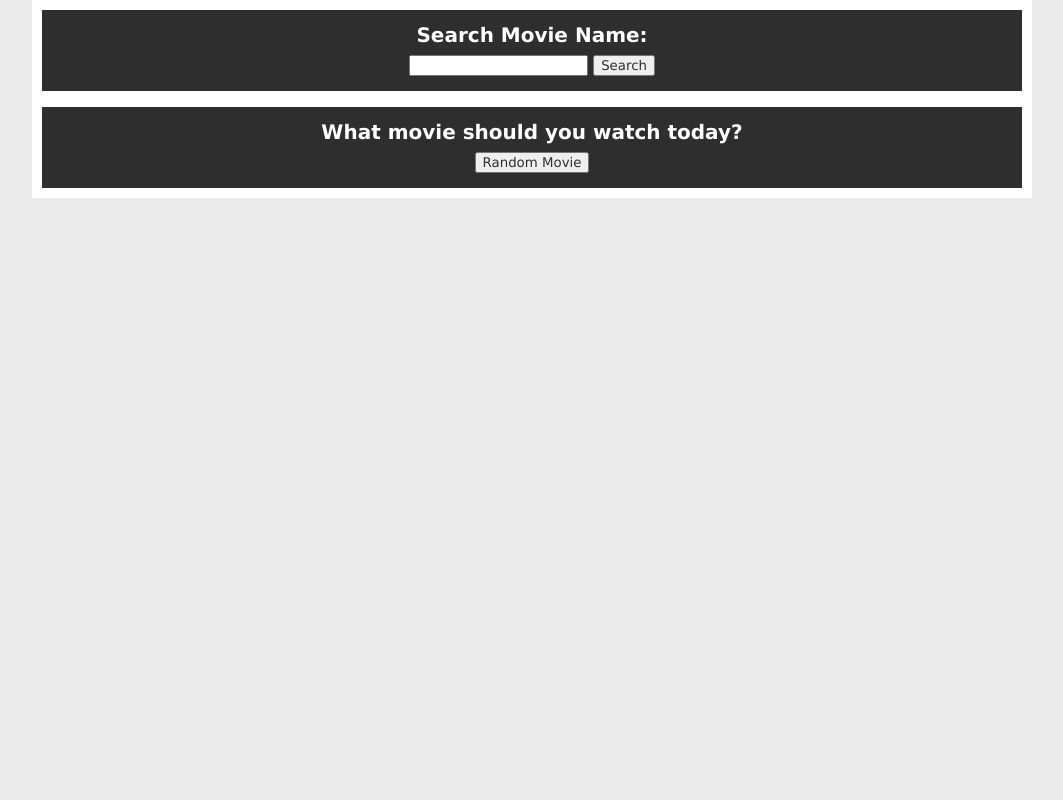
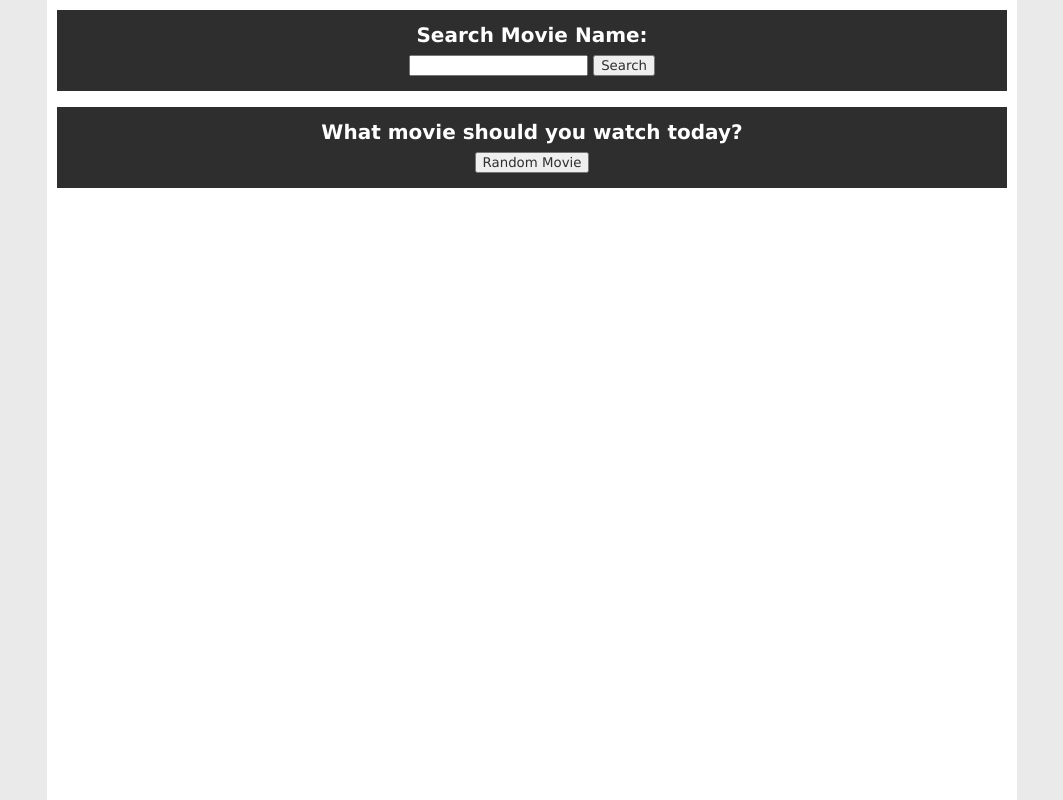
Before and after one commit to twinfred/twinfred.github.io, a plain HTML site: page index.html in a window 1280 px wide. Shown: the whole page, without its empty margins (108-1171 px from the left). Drawn offline with nearby package versions, Linux system fonts and the light colour scheme.

Commit message:
updated css

```diff
--- a/style.css
+++ b/style.css
@@ -1,8 +1,10 @@
 body {
     background-color: #eaeaea;
+    height: 100%;
 }
 #wrapper {
-    width: 1000px;
+    width: 970px;
+    height: 100vh;
     margin: 0px auto;
     padding: 10px;
     background-color: white;
@@ -39,15 +41,17 @@ p {
 /* MOVIE SEARCH */
 #searchBox, #randomMovie {
     display: block;
+    width: 100%;
     background-color: #2e2e2e;
     color: white;
     text-align: center;
     padding: 15px;
+    box-sizing: border-box;
 }
 #movieResults {
     display: inline-block;
     padding-right: 10px;
-    width: 66.36%;
+    width: 66.2%;
     margin-left: 10px;
     vertical-align: top;
 }
@@ -59,10 +63,12 @@ p {
     padding-right: 10px;
     width: 30%;
     vertical-align: top;
+    margin: 2px 0px;
 }
 #movieSite {
     display: block;
     margin-top: 20px;
+    margin-bottom: 5px;
     background-color: #2e2e2e;
     color: white;
     width: 200px;
```
